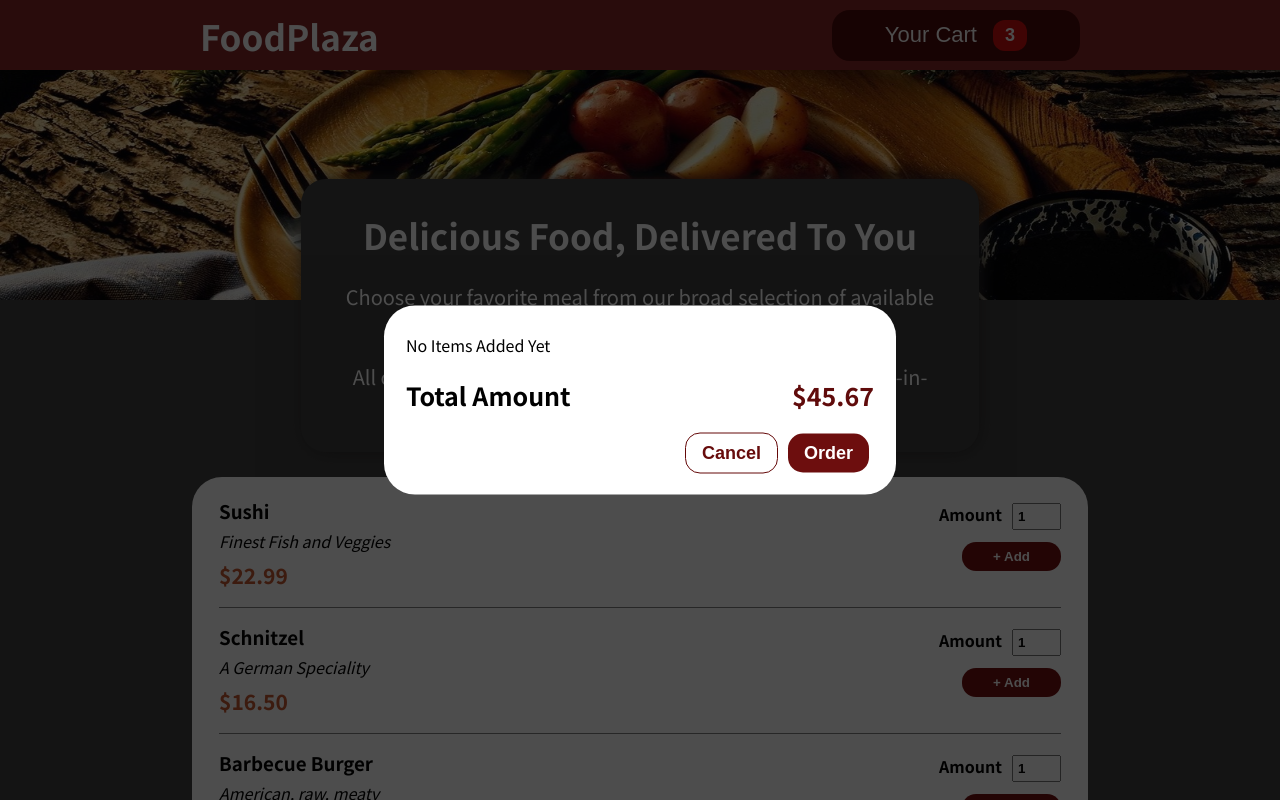
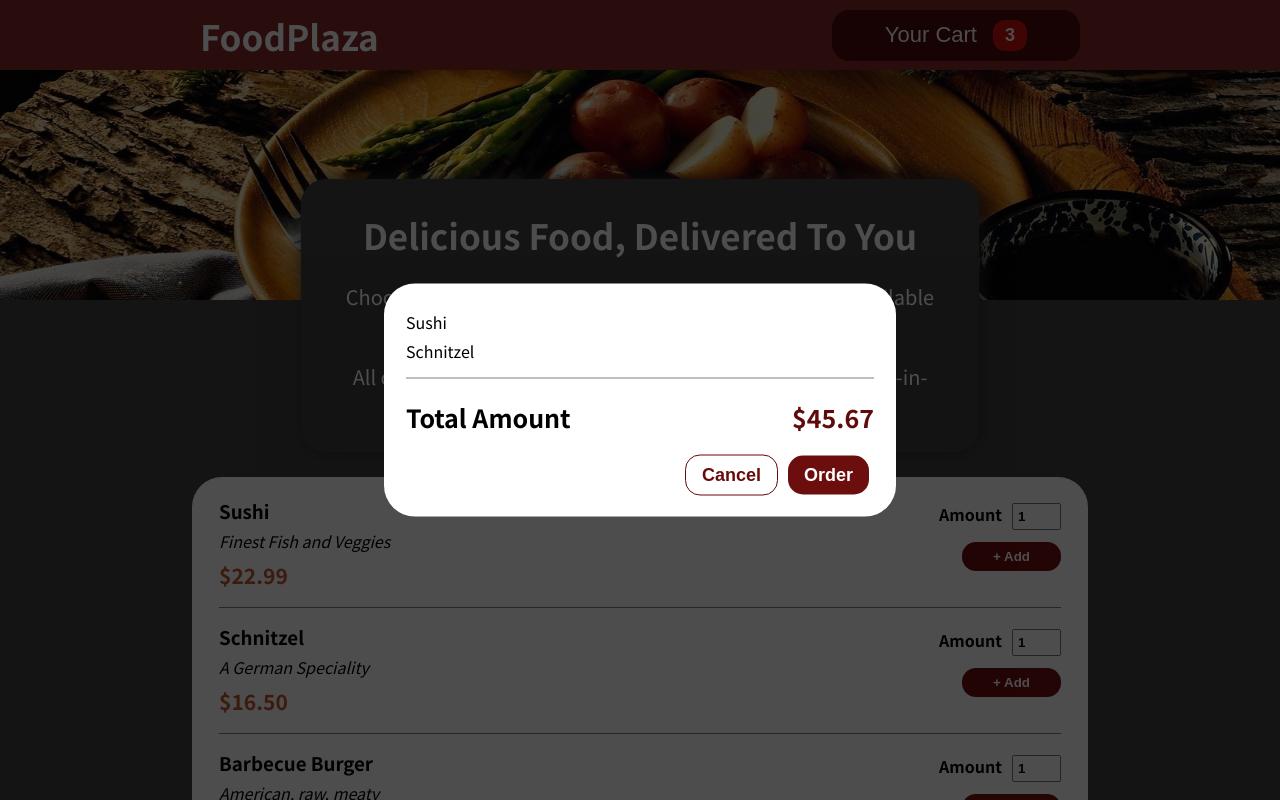
Before and after one commit to amant2904/food-plaza-restaurant-app, a React (Create React App) app: page / in a window 1280 px wide. Shown: the top 800 px of the page. Built offline with nearby package versions, Linux system fonts and the light colour scheme.

Commit message:
cart box improved

```diff
--- a/src/Components/Cart/Cart.js
+++ b/src/Components/Cart/Cart.js
@@ -5,11 +5,27 @@ import classes from "./Cart.module.css";
 import Button from "../UI/Button"
 
 const Cart = () => {
+    const cartItems = [{
+        id: "itm1",
+        name: "Sushi",
+        price: "22.99",
+        amount: "2"
+    }, {
+        id: "itm2",
+        name: "Schnitzel",
+        price: "16.50",
+        amount: "2"
+    }]
+
     return (
         <Card className={classes.backdrop}>
             <div className={classes.cartBox}>
                 <div className={classes.items}>
-                    <p>No Items Added Yet</p>
+                    <ul className={classes.cartItemList}>
+                        {cartItems.map((items) => {
+                            return <li key={items.id} className={classes.cartItem}>{items.name}</li>
+                        })}
+                    </ul>
                 </div>
                 <div className={classes.total}>
                     <h4>Total Amount</h4>
--- a/src/Components/Cart/Cart.module.css
+++ b/src/Components/Cart/Cart.module.css
@@ -17,6 +17,15 @@
     padding: 11px 22px;
     border-radius: 31px;
     overflow: hidden;
+}
+.cartItemList{
+    margin: 0px 0px;
+    padding: 10px 0px;
+    border-bottom: 1px solid grey;
+}
+.cartItem{
+    list-style: none;
+    margin: 5px 0px;
 }
 .total{
     display: flex;
```
